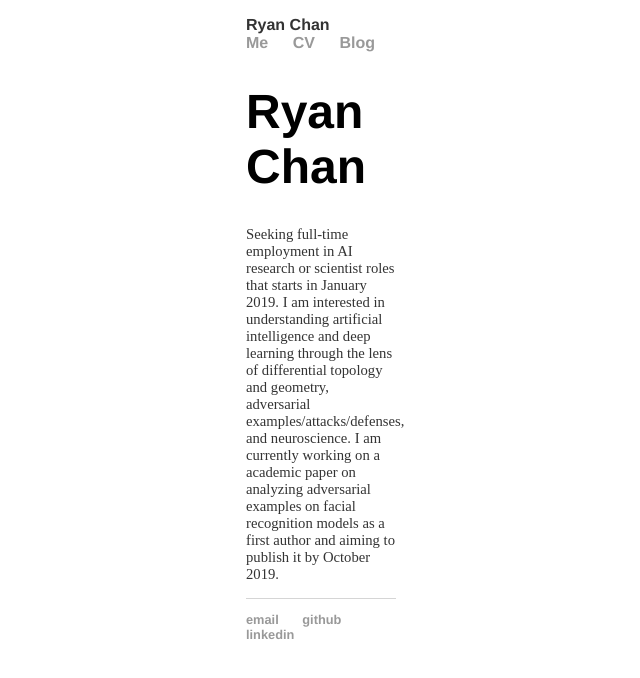
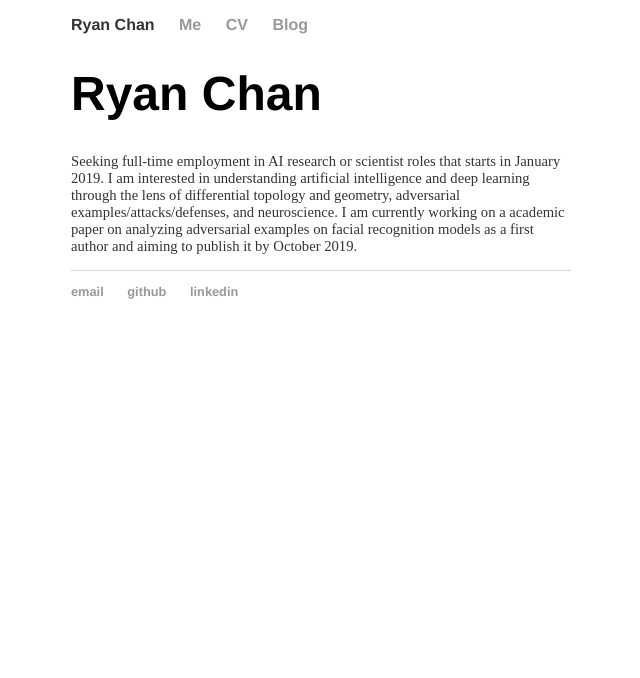
Before and after one commit to ryanchankh/ryanchankh.github.io, a Jekyll site: the page built from index.html, in a window 1280 px wide. Shown: the top 678 px of the page, without its empty margins (319-959 px from the left). Built offline with Jekyll 4.4.1, drawn with Linux system fonts in a browser that asks for light colours.

```diff
--- a/css/main.css
+++ b/css/main.css
@@ -1,5 +1,5 @@
 body {
-  width: 150px;
+  width: 500px;
   margin: auto;
 }
 
```
